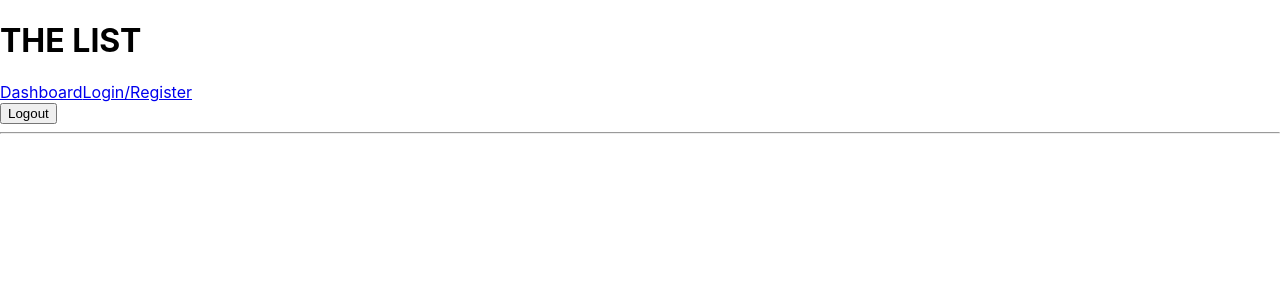
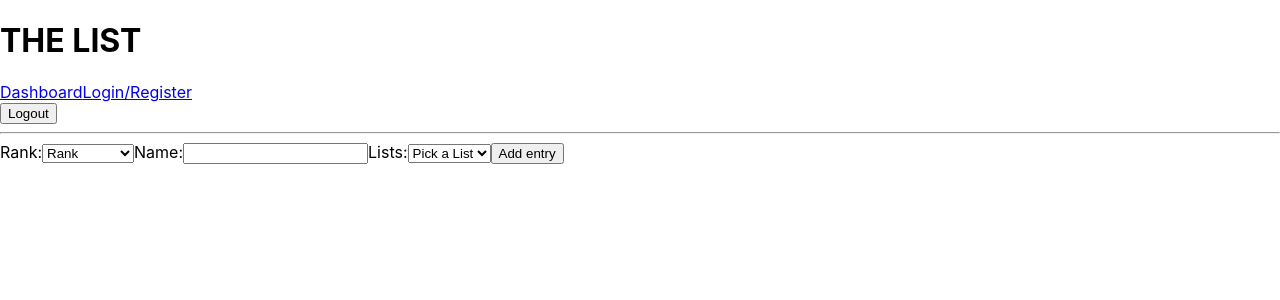
Before and after one commit to smalltimebenny/theListProject, a React (Create React App) app in the folder client/: page /entry/update/1 in a window 1280 px wide. Shown: the top 300 px of the page. Built offline with nearby package versions, Linux system fonts and the light colour scheme; no server answers.

Commit message:
finish update page

```diff
--- a/client/src/App.js
+++ b/client/src/App.js
@@ -9,6 +9,7 @@ import NavBar from "./components/NavBar"
 import LandingPage from "./components/LandingPage"
 import LogRegPage from "./components/LogRegPage"
 import Dashboard from "./components/Dashboard"
+import UpdateEntryForm from "./components/UpdateEntryForm"
 
 //button to call multiple basic lists
 //figure out ranking and make leaderboards
@@ -30,6 +31,7 @@ function App() {
           <Route path="/addElement" element={<AddForm currentUser={currentUser} setCurrentUser={setCurrentUser} />} />
           <Route path="/register" element={<RegisterForm currentUser={currentUser} setCurrentUser={setCurrentUser} />} />
           <Route path="/login" element={<Login currentUser={currentUser} setCurrentUser={setCurrentUser} />} />
+          <Route path="/entry/update/:id1" element={<UpdateEntryForm currentUser={currentUser} setCurrentUser={setCurrentUser} />} />
         </Routes>
       </BrowserRouter>
 
--- a/client/src/components/Dashboard.jsx
+++ b/client/src/components/Dashboard.jsx
@@ -51,6 +51,7 @@ const getMyRecs = (userId)=>{
                             let temper = {
                                 name: array1[i].name,
                                 lists: array1[i].lists,
+                                _id: array1[i]._id,
                             }
                             namesSeen.push(temper)
                     }
@@ -65,14 +66,16 @@ const getMyRecs = (userId)=>{
                         let group = {
                             value:0,
                             name: namesSeen[i].name,
-                            lists: namesSeen[i].lists
+                            lists: namesSeen[i].lists,
+                            _id: namesSeen[i]._id,
                         }
                         for(let j=0; j<rankk.length;j++){
                             let tempVal = group.value + rankk[j].value
                             group = {
                                 value: tempVal,
                                 name: namesSeen[i].name,
-                                lists: namesSeen[i].lists
+                                lists: namesSeen[i].lists,
+                                _id: namesSeen[i]._id
                             }
 
                         }groups.push(group)
@@ -244,13 +247,13 @@ const getMyRecs = (userId)=>{
             <h2>My Recommendations</h2>
             <AddForm setCurrentUser={setCurrentUser} currentUser={currentUser}/>
             <h3>Books</h3>
+            {/* need dynamic ranking */}
             <table>
                     <thead>
                         <tr>
                         <th>Rank</th>
                         <th>Score</th>
                         <th>Title</th>
-                        <th>Author</th>
                         </tr>
                     </thead>
                     <tbody>
@@ -261,27 +264,56 @@ const getMyRecs = (userId)=>{
                                 <td>1.</td>
                                 <td>{item.value}</td>
                                 <td>{item.name}</td>
+                                <td><Link to={`/entry/update/${item._id}`}>Update</Link></td>
                             </tr>
                         )
                     }})}
                     </tbody>
                     </table>
             <h3>Movies</h3>
-            {myRecs.map((item, id) =>{
+            <table>
+                    <thead>
+                        <tr>
+                        <th>Rank</th>
+                        <th>Score</th>
+                        <th>Title</th>
+                        </tr>
+                    </thead>
+                    <tbody>
+                    {myRecs.map((item, id) =>{
                     if(item.lists==="Movies"){
                         return(
-                            <p>{item.value}  {item.name}</p>
+                            <tr>
+                                <td>1.</td>
+                                <td>{item.value}</td>
+                                <td>{item.name}</td>
+                            </tr>
                         )
-                    }
-                })}
+                    }})}
+                    </tbody>
+                    </table>
             <h3>Music</h3>
-            {myRecs.map((item, id) =>{
+            <table>
+                    <thead>
+                        <tr>
+                        <th>Rank</th>
+                        <th>Score</th>
+                        <th>Title</th>
+                        </tr>
+                    </thead>
+                    <tbody>
+                    {myRecs.map((item, id) =>{
                     if(item.lists==="Music"){
                         return(
-                            <p>{item.value}  {item.name}</p>
+                            <tr>
+                                <td>1.</td>
+                                <td>{item.value}</td>
+                                <td>{item.name}</td>
+                            </tr>
                         )
-                    }
-                })}
+                    }})}
+                    </tbody>
+                    </table>
         </div>
         <div>
             <h2>Recommended to me</h2>
--- a/client/src/components/LandingPage.jsx
+++ b/client/src/components/LandingPage.jsx
@@ -36,26 +36,26 @@ const LandingPage = (props) => {
         .catch(err=>console.log("Music List didn't load.", err))
     }, [])
 
-    const logBooks = () =>{
+    // const logBooks = () =>{
 
-            for(let i=0; i<books.length; i++){
-                console.log(books[i].name)
-            }
+    //         for(let i=0; i<books.length; i++){
+    //             console.log(books[i].name)
+    //         }
 
-    }
+    // }
 
-    const deleteEntry = (entryId) =>{
-        axios.delete("http://localhost:8000/api/entry/"+entryId,{withCredentials:true, credentials:"include"})
-            .then(res=> {
-                console.log(res.data)
-                const newBooksList = books.filter((item, index) => item._id!==entryId)
-                const newMoviesList = movies.filter((item, index) => item._id!==entryId)
-                const newMusicsList = musics.filter((item, index) => item._id!==entryId)
-                setBooks(newBooksList)
-                setMovies(newMoviesList)
-                setMusics(newMusicsList)
-            })
-    }
+    // const deleteEntry = (entryId) =>{
+    //     axios.delete("http://localhost:8000/api/entry/"+entryId,{withCredentials:true, credentials:"include"})
+    //         .then(res=> {
+    //             console.log(res.data)
+    //             const newBooksList = books.filter((item, index) => item._id!==entryId)
+    //             const newMoviesList = movies.filter((item, index) => item._id!==entryId)
+    //             const newMusicsList = musics.filter((item, index) => item._id!==entryId)
+    //             setBooks(newBooksList)
+    //             setMovies(newMoviesList)
+    //             setMusics(newMusicsList)
+    //         })
+    // }
 
     return (
     <div>
--- /dev/null
+++ b/client/src/components/UpdateEntryForm.jsx
@@ -0,0 +1,129 @@
+import React, {useState, useEffect} from 'react'
+import { useNavigate, Link, useParams, NavLink } from 'react-router-dom'
+import axios from 'axios'
+//validators don't all work for some reason
+const UpdateEntryForm = (props) => {
+    const [id, setId] =useState("")
+    const [rank, setRank] =useState("")
+    const [name, setName] =useState("")
+    const [value, setValue] =useState(0.5)
+    const [lists, setLists] =useState("")
+    const [varKey, setVarKey] =useState("Author")
+    const [varVal, setVarVal] =useState("")
+    const [listerAdded, setListerAdded] =useState("")
+    const [author, setAuthor] =useState("")
+    const [releaseYear, setReleaseYear] =useState("")
+    const [artist, setArtist] =useState("")
+    const {currentUser, setCurrentUser} =props
+    const [errors, setErrors] =useState({})
+    const {id1} =useParams()
+    const navigate = useNavigate()
+
+    useEffect(
+        ()=>{
+            axios.get("http://localhost:8000/api/entry/findOne/"+id1)
+                .then(res=>{
+                    setName(res.data.name)
+                    // if(res.data.Author){setAuthor(res.data.Author)}
+                    // if(res.data.ReleaseYear)(setReleaseYear(res.data.ReleaseYear))
+                    // if(res.data.Artist){setArtist(res.data.Artist)}
+                })
+                .catch(err=>console.log("find entry error", err))
+        },[]
+    )
+
+    const entryUpdate = (e) =>{
+        e.preventDefault();
+        console.log(currentUser)
+        axios.patch("http://localhost:8000/api/entry/"+id1, {
+            rank,
+            name,
+            value,
+            lists,
+            [varKey]:varVal,
+        })
+        .then(res=>{
+            console.log(res)
+            navigate("/dashboard")
+        })
+        .catch(err => {
+            console.log("Error with entry submit function.",err)
+            setErrors(err.response.data.errors)
+        })
+        // console.log(lists)
+    }
+
+    const handleRank = (e) => {
+        e.preventDefault()
+        setRank(Number(e.target.value))
+        Number(e.target.value)===1? setValue(5)
+            :Number(e.target.value)===2? setValue(4)
+            :Number(e.target.value)===3? setValue(3)
+            :Number(e.target.value)===4? setValue(2)
+            :Number(e.target.value)===5? setValue(1)
+            :setValue(0.5)
+    }
+
+    const listChange = (e) => {
+        setLists(e)
+        if(e==="Books"){
+            setVarKey("Author")
+        }else if(e==="Movies"){
+            setVarKey("ReleaseYear")
+        }else if (e==="Music"){
+            setVarKey("Artist")
+        }else(setVarKey(""))
+    }
+
+    return (
+    <div>
+        <form onSubmit={entryUpdate}>
+            <label>Rank:</label>
+            <select placeholder={rank} onChange={handleRank}>
+                <option>Rank</option>
+                <option value="1">1</option>
+                <option value="2">2</option>
+                <option value="3">3</option>
+                <option value="4">4</option>
+                <option value="5">5</option>
+                <option value="0.5">Out of top 5</option>
+            </select>
+            <label>Name:</label>
+            <input type="text" onChange={(e)=>setName(e.target.value)} />
+            {errors.name && <span>{errors.name.message}</span>}
+            <label>Lists:</label>
+            <select onChange={(e)=>listChange(e.target.value)}>
+                <option value="null" >Pick a List</option>
+                <option value="Books">Books</option>
+                <option value="Movies">Movies</option>
+                <option value="Music">Music</option>
+                {/* <option value="Board Games">Board Games</option>
+                <option value="Video Games">Video Games</option> */}
+                {/* <option value="TV Shows">TV Shows</option>
+                <option value="Movies">Albums</option>
+                <option value="Songs">Songs</option> */}
+            </select>
+            {lists=="Books" && <span>
+                <br /><label>Author:</label>
+                <input type="text" onChange={(e)=>setVarVal(e.target.value)} />
+                </span>
+            }
+            {lists=="Movies" && <span>
+                <br /><label>Release Year:</label>
+                <input type="text" onChange={(e)=>setVarVal(e.target.value)} />
+                </span>
+            }
+            {lists=="Music" && <span>
+                <br /><label>Artist:</label>
+                <input type="text" onChange={(e)=>setVarVal(e.target.value)} />
+                </span>
+            }
+            {/* <input type="hidden" value={id} /> */}
+            {/* <input type="hidden" value={currentUser.listerName} /> */}
+            <input type="submit" value="Add entry" />
+        </form>
+    </div>
+  )
+}
+
+export default UpdateEntryForm
```
